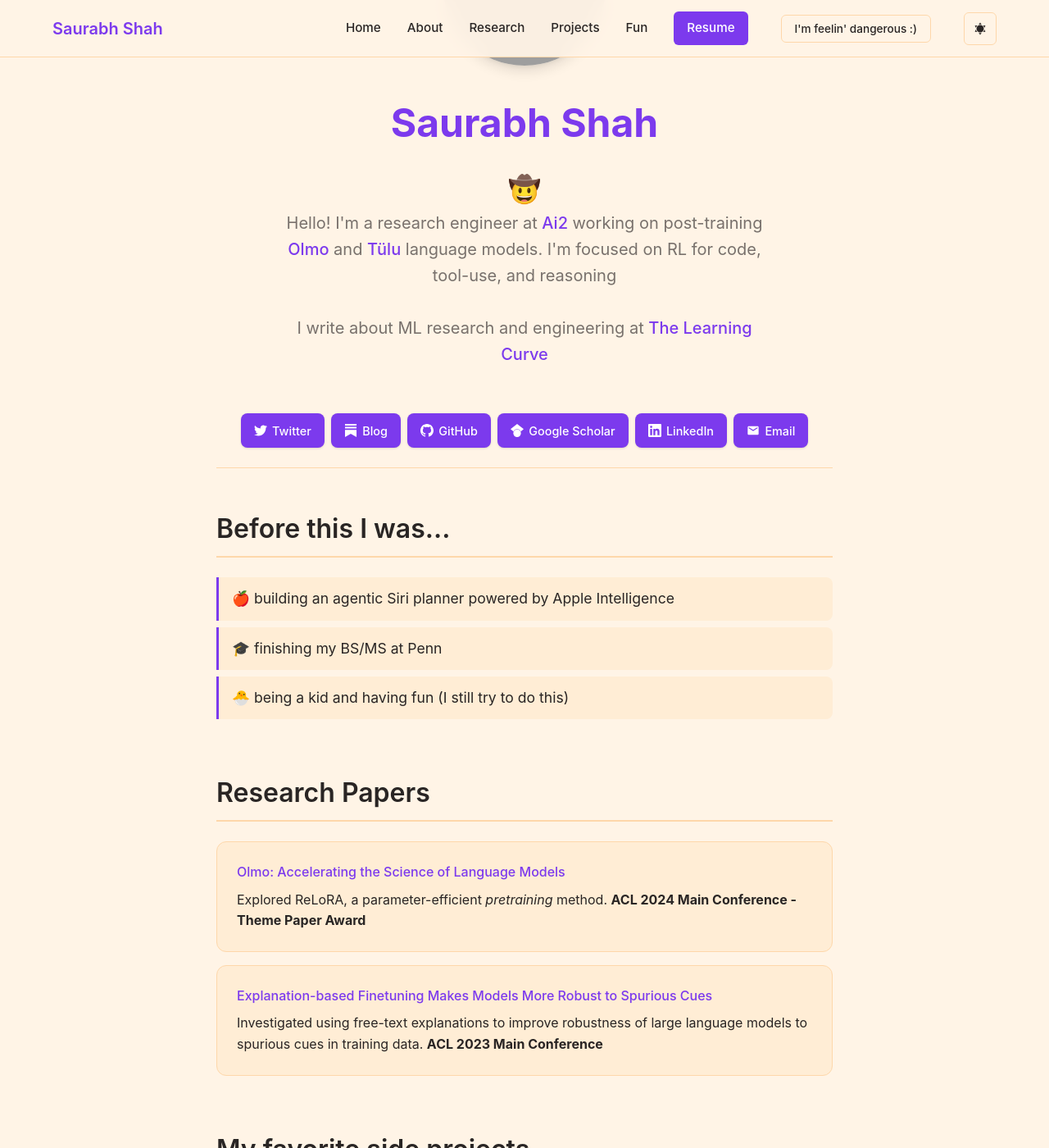
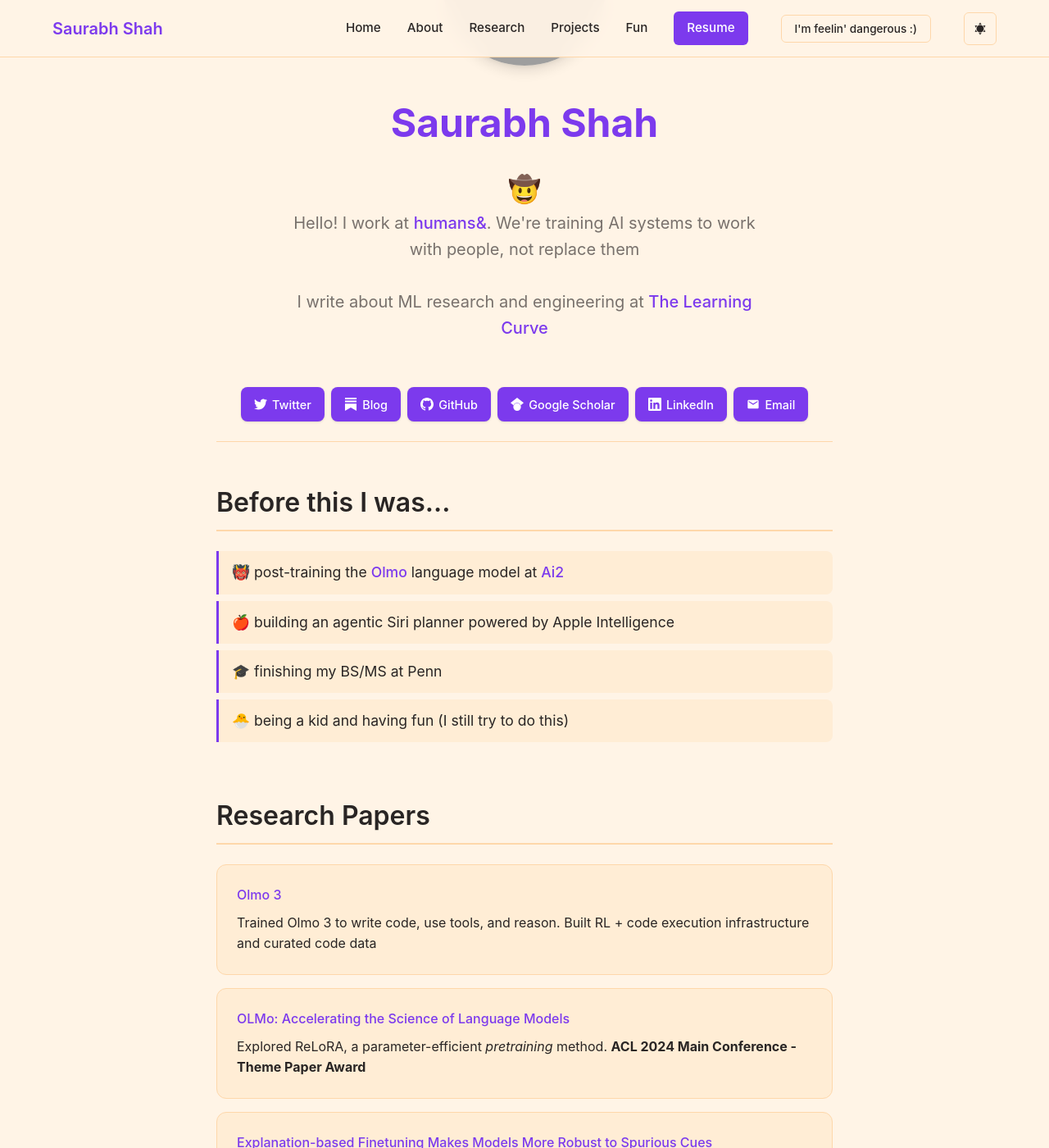
Before and after one commit to saurabh111233212/saurabh111233212.github.io, a Jekyll site: the page built from index.md, in a window 1280 px wide and 1400 px high, scrolled down 222 px. Shown: the whole window at 82% size. Built offline with Jekyll 4.4.1, drawn with Linux system fonts in a browser that asks for light colours; some web fonts are replaced; some of the changed text lies outside the part shown; grey boxes are pictures that could not be loaded.

Commit message:
some updates

```diff
--- a/_config.yml
+++ b/_config.yml
@@ -1,13 +1,13 @@
 # Site settings
-title: "Saurabh Shah - AI Research Engineer"
-description: "Saurabh Shah is a Research Engineer at Allen Institute for AI (Ai2) working on post-training Olmo and Tülu language models. Expert in machine learning, natural language processing, and AI research."
+title: "Saurabh Shah - Member of Technical Staff at humans&"
+description: "Saurabh Shah is a Member of Technical Staff at humans&. Training AI systems to work with people, not replace them."
 url: "https://saurabhs.site"
 baseurl: ""
 
 # Personal info for SEO
 author:
   name: "Saurabh Shah"
-  email: "saurabhs@allenai.org"
+  email: "saurabh@humansand.ai"
   twitter: ""
   linkedin: "saurabh-shah-90063a18a"
   github: "saurabh111233212"
--- a/_layouts/default.html
+++ b/_layouts/default.html
@@ -8,7 +8,7 @@
     <title>{{ page.title | default: site.title }}</title>
     <meta name="description" content="{{ page.description | default: site.description }}">
     <meta name="author" content="Saurabh Shah">
-    <meta name="keywords" content="Saurabh Shah, AI research, machine learning, NLP, Olmo, Tülu, Allen Institute, Ai2, language models, artificial intelligence">
+    <meta name="keywords" content="Saurabh Shah, AI research, machine learning, NLP, humans&, language models, artificial intelligence">
     <link rel="canonical" href="{{ page.url | absolute_url }}">
 
     <!-- Open Graph / Facebook -->
@@ -32,10 +32,10 @@
       "@context": "https://schema.org",
       "@type": "Person",
       "name": "Saurabh Shah",
-      "jobTitle": "Research Engineer",
+      "jobTitle": "Member of Technical Staff",
       "worksFor": {
         "@type": "Organization",
-        "name": "Allen Institute for Artificial Intelligence"
+        "name": "humans&"
       },
       "url": "{{ site.url }}",
       "image": "{{ '/assets/headshot.png' | absolute_url }}",
@@ -121,7 +121,7 @@
 
     <footer class="footer">
         <div class="container">
-            <p>© 2025 Saurabh Shah. Research Engineer at Allen Institute for AI <br>
+            <p>© 2025 Saurabh Shah. Member of Technical Staff at humans& <br>
                 what's up footer enjoyers | this website is proudly vibe-coded</p>
         </div>
     </footer>
--- a/index.md
+++ b/index.md
@@ -1,14 +1,14 @@
 ---
 layout: default
-title: "Saurabh Shah - AI Research Engineer at Allen Institute for AI"
-description: "Saurabh Shah is a Research Engineer at Ai2 working on post-training OLMo and Tülu language models. Expert in machine learning, NLP, and AI research with publications at ACL."
+title: "Saurabh Shah - Member of Technical Staff at humans&"
+description: "Saurabh Shah is a Member of Technical Staff at humans&. Training AI systems to work with people, not replace them."
 ---
 
 <div class="profile" id="home">
-    <img src="/assets/headshot.png" alt="Saurabh Shah - AI Research Engineer" class="profile-image">
+    <img src="/assets/headshot.png" alt="Saurabh Shah - Member of Technical Staff at humans&" class="profile-image">
     <h1 class="profile-title"> <strong>Saurabh Shah</strong> </h1> <h1>🤠</h1>
     <p class="profile-subtitle">
-        Hello! I'm a research engineer at <a href="https://allenai.org/" target="_blank">Ai2</a> working on post-training <strong><a href="https://allenai.org/olmo" target="_blank">Olmo</a></strong> and <strong><a href="https://allenai.org/tulu" target="_blank">Tülu</a></strong> language models. I'm focused on RL for code, tool-use, and reasoning <br> <br> I write about ML research and engineering at <a href="https://learnycurve.substack.com/" target="_blank">The Learning Curve</a>
+        Hello! I work at <a href="https://humansand.com/" target="_blank" rel="noopener noreferrer">humans&</a>. We're training AI systems to work with people, not replace them <br> <br> I write about ML research and engineering at <a href="https://learnycurve.substack.com/" target="_blank">The Learning Curve</a>
     </p>
 </div>
 
@@ -43,7 +43,7 @@
         </svg>
         <span>LinkedIn</span>
     </a>
-    <a href="mailto:saurabhs@allenai.org" aria-label="Send me an email">
+    <a href="mailto:saurabh@humansand.ai" aria-label="Send me an email">
         <svg viewBox="0 0 24 24" fill="currentColor" width="20" height="20" aria-hidden="true" focusable="false">
             <path d="M20 4H4c-1.1 0-1.99.9-1.99 2L2 18c0 1.1.9 2 2 2h16c1.1 0 2-.9 2-2V6c0-1.1-.9-2-2-2zm0 4l-8 5-8-5V6l8 5 8-5v2z"/>
         </svg>
@@ -54,6 +54,7 @@
 <section class="section" id="about">
     <h2 class="section-title">Before this I was...</h2>
     <ul class="about-list">
+        <li>👹 post-training the <a href="https://allenai.org/olmo" target="_blank" rel="noopener noreferrer">Olmo</a> language model at <a href="https://allenai.org/" target="_blank" rel="noopener noreferrer">Ai2</a></li>
         <li>🍎 building an agentic Siri planner powered by Apple Intelligence</li>
         <li>🎓 finishing my BS/MS at Penn</li>
         <li>🐣 being a kid and having fun (I still try to do this)</li>
@@ -64,7 +65,11 @@
     <h2 class="section-title">Research Papers</h2>
     <ul class="projects-list">
         <li>
-            <div class="project-title"><a href="https://arxiv.org/abs/2402.00838" target="_blank">Olmo: Accelerating the Science of Language Models</a></div>
+            <div class="project-title"><a href="https://arxiv.org/abs/2512.13961" target="_blank" rel="noopener noreferrer">Olmo 3</a></div>
+            <p>Trained Olmo 3 to write code, use tools, and reason. Built RL + code execution infrastructure and curated code data</p>
+        </li>
+        <li>
+            <div class="project-title"><a href="https://arxiv.org/abs/2402.00838" target="_blank" rel="noopener noreferrer">OLMo: Accelerating the Science of Language Models</a></div>
             <p>Explored ReLoRA, a parameter-efficient <em>pretraining</em> method. <strong>ACL 2024 Main Conference - Theme Paper Award</strong></p>
         </li>
         <li>
```
Also changed, not shown: resume.md (+1 -1 lines), 2 other files.
